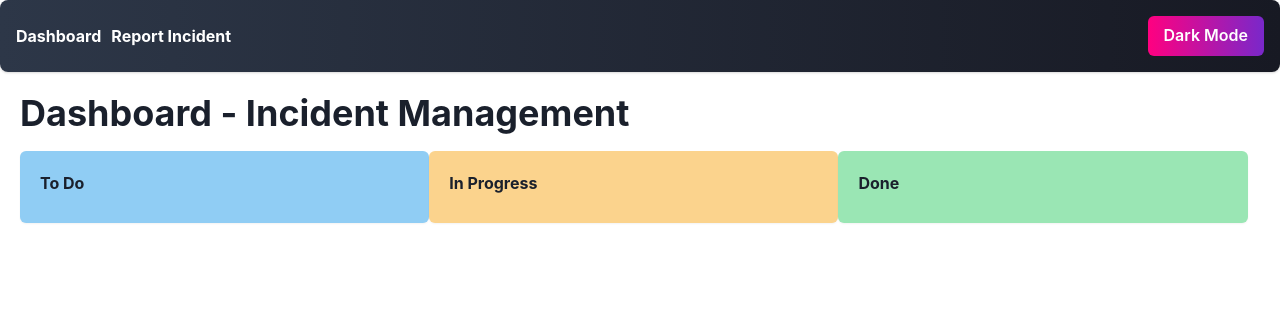
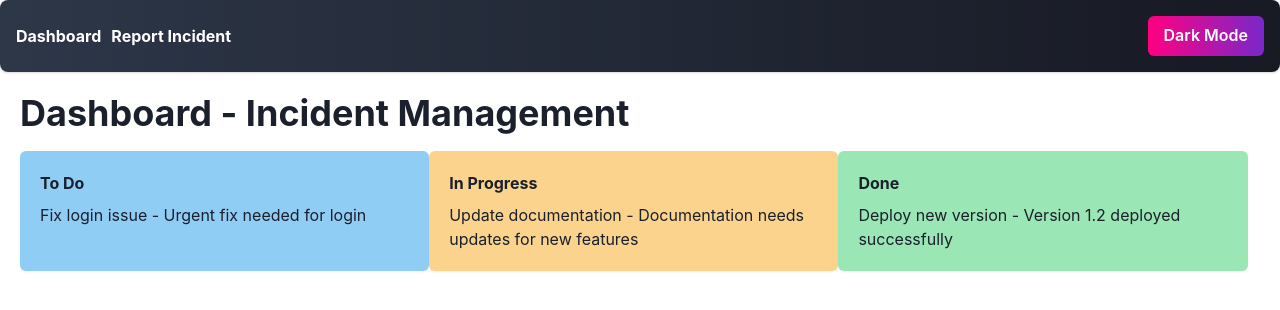
Before and after one commit to GPT-Engineer-App/incident-portal-autofill, a React (Vite) app: page / in a window 1280 px wide. Shown: the top 310 px of the page. Built offline with nearby package versions, Linux system fonts and the light colour scheme.

Commit message:
Added mock data to the `Index` component to display incident cards in the "To Do", "In Progress", and "Done" sections of the dashboard.
Prompt: let's add some mock data so we can display some incident cards in the dashboard

```diff
--- a/src/pages/Index.jsx
+++ b/src/pages/Index.jsx
@@ -2,6 +2,12 @@ import React from "react";
 import { Box, Heading, Flex, Text } from "@chakra-ui/react";
 
 const Index = () => {
+  const mockIncidents = [
+    { status: "To Do", title: "Fix login issue", description: "Urgent fix needed for login" },
+    { status: "In Progress", title: "Update documentation", description: "Documentation needs updates for new features" },
+    { status: "Done", title: "Deploy new version", description: "Version 1.2 deployed successfully" },
+  ];
+
   return (
     <Box p={5}>
       <Heading mb={4}>Dashboard - Incident Management</Heading>
@@ -10,19 +16,37 @@ const Index = () => {
           <Text mb={2} fontWeight="bold">
             To Do
           </Text>
-          {}
+          {mockIncidents
+            .filter((incident) => incident.status === "To Do")
+            .map((incident, index) => (
+              <Text key={index}>
+                {incident.title} - {incident.description}
+              </Text>
+            ))}
         </Box>
         <Box p={5} w="33%" bg="orange.200" boxShadow="sm" borderRadius="md">
           <Text mb={2} fontWeight="bold">
             In Progress
           </Text>
-          {}
+          {mockIncidents
+            .filter((incident) => incident.status === "In Progress")
+            .map((incident, index) => (
+              <Text key={index}>
+                {incident.title} - {incident.description}
+              </Text>
+            ))}
         </Box>
         <Box p={5} w="33%" bg="green.200" boxShadow="sm" borderRadius="md">
           <Text mb={2} fontWeight="bold">
             Done
           </Text>
-          {}
+          {mockIncidents
+            .filter((incident) => incident.status === "Done")
+            .map((incident, index) => (
+              <Text key={index}>
+                {incident.title} - {incident.description}
+              </Text>
+            ))}
         </Box>
       </Flex>
     </Box>
```
